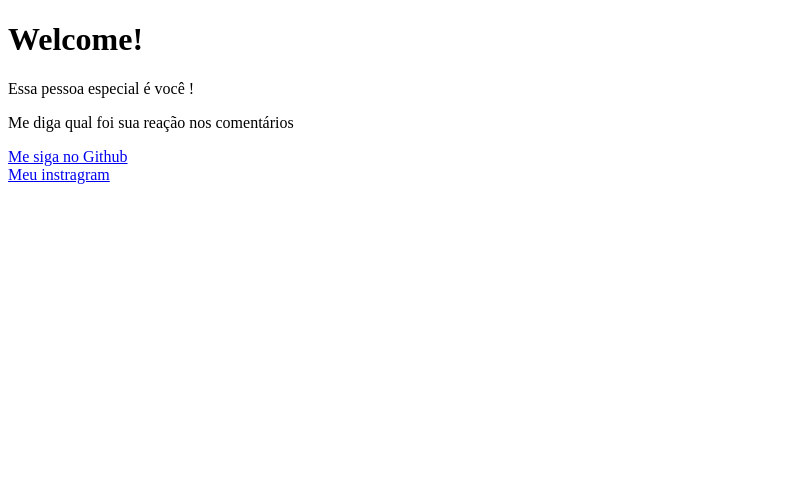
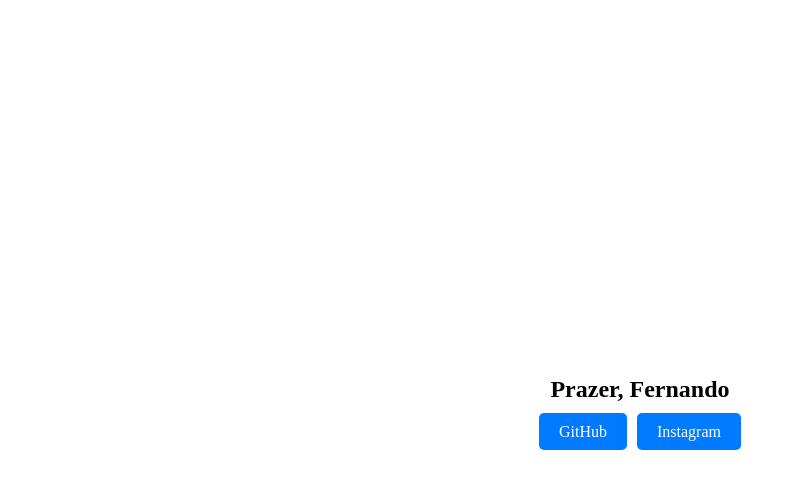
Before and after one commit to feerbatista/tabnews, a Next.js app: page / in a window 1280 px wide. Shown: the top 488 px of the page, without its empty margins (0-796 px from the left). Built offline with nearby package versions, Linux system fonts and the light colour scheme.

Commit message:
modificando pagina incial

```diff
--- a/pages/index.js
+++ b/pages/index.js
@@ -1,12 +1,42 @@
 function Home() {
+  const containerStyle = {
+    display: "flex",
+    flexDirection: "column",
+    alignItems: "center",
+    justifyContent: "center",
+    height: "100vh", // Isso garante que o conteúdo fique centralizado verticalmente
+  };
+
+  const textStyle = {
+    fontSize: "24px",
+    fontWeight: "bold",
+    marginBottom: "20px",
+  };
+
+  const buttonStyle = {
+    padding: "10px 20px",
+    fontSize: "16px",
+    textDecoration: "none",
+    backgroundColor: "#007bff",
+    color: "#fff",
+    borderRadius: "5px",
+    margin: "5px",
+  };
+
   return (
-    <div>
-      <h1>Welcome!</h1>
-      <p>Essa pessoa especial é você !</p>
-      <p>Me diga qual foi sua reação nos comentários</p>
-      <a href="https://github.com/feerbatista">Me siga no Github</a>
-      <br></br>
-      <a href="https://www.instagram.com/feerbatista98/">Meu instragram</a>
+    <div style={containerStyle}>
+      <div style={textStyle}>Prazer, Fernando</div>
+      <div>
+        <a href="https://github.com/feerbatista/" style={buttonStyle}>
+          GitHub
+        </a>
+        <a
+          href="https://www.instagram.com/feerbatista.png/"
+          style={buttonStyle}
+        >
+          Instagram
+        </a>
+      </div>
     </div>
   );
 }
```
